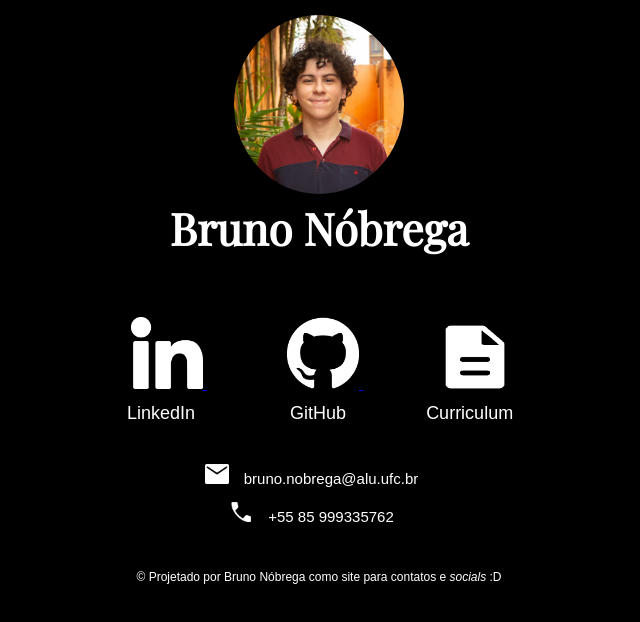
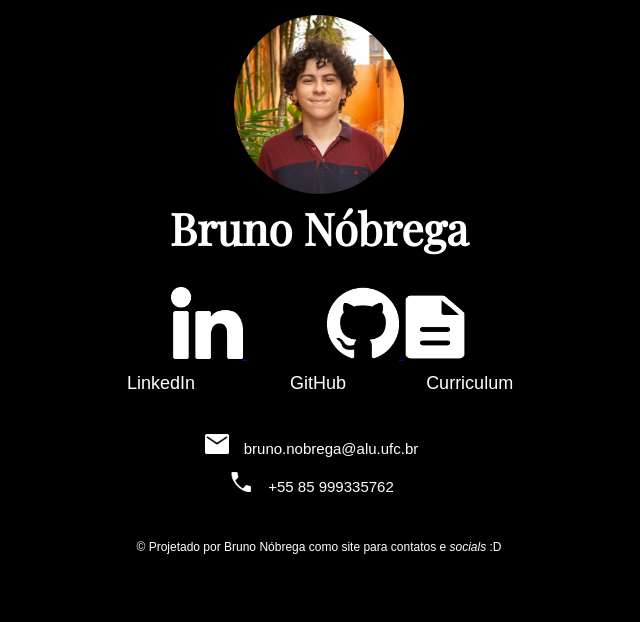
Before and after one commit to nobrnbruno/bruno-nobrega-contacts, a plain HTML site: page index.html in a window 1280 px wide. Shown: the whole page, without its empty margins (321-961 px from the left). Drawn offline with nearby package versions, Linux system fonts and the light colour scheme.

Commit message:
Update style.css

```diff
--- a/style.css
+++ b/style.css
@@ -8,22 +8,19 @@ body{
 #profile {
     text-align: center;
     width: 240px;
-    margin: auto auto auto;
-}
-
-#uptop {
     margin: auto;
-    padding-bottom: 20px;
-    width: 60%;
 }
 
 h1 {
+    text-align: center;
     font-family: 'Playfair Display', serif;
     font-size: 44px;
     color: white;
-    text-align: center;
     margin-bottom: 10px;
     margin-top: 0px;
+    width: 300px;
+    margin-left: auto;
+    margin-right: auto;
 }
 
 h2{
@@ -42,7 +39,6 @@ h2{
 }
 
 #github{
-    margin-right: 80px;
     width: 72px;
 }
 
@@ -52,7 +48,7 @@ h2{
 
 #contact{
     margin-top: 40px;
-    width: 400px;
+    width: 380px;
     margin: auto;
     font-size: 15px;
 }
```
